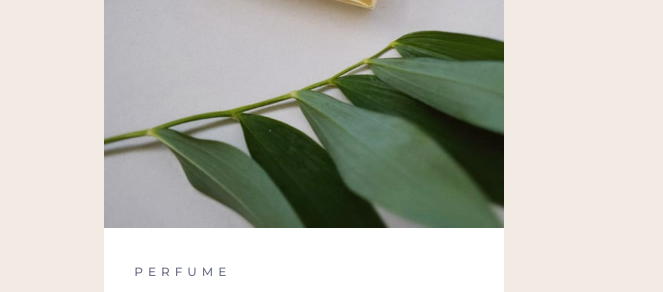
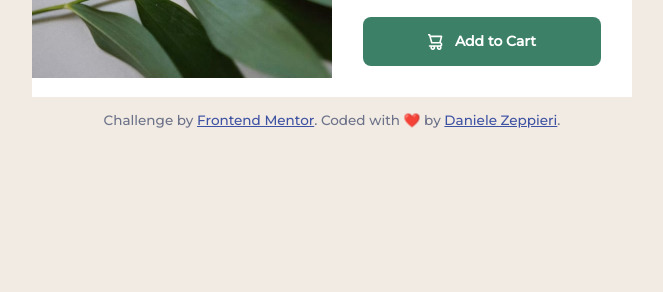
Before and after one commit to dedo-dev/product-preview-card-component, a plain HTML site: page index.html in a window 1280 px wide. Shown: the part 380-672 px from the top of the page, without its empty margins (308-971 px from the left). Drawn offline with Linux system fonts and the light colour scheme.

Commit message:
desktop version started

```diff
--- a/style/index.css
+++ b/style/index.css
@@ -22,14 +22,19 @@
 body {
     background: var(--clr-primary-100);
     color: var(--clr-neutral-700);
-    display: grid;
-    place-content: center;
+    /* display: grid;
+    place-content: center; */
     font-family: var(--ff-primary);
+}
+
+main {
+    container: card / inline-size;
 }
 
 .product-card {
     display: grid;
-    max-width: 25rem;
+    max-width: 37.5rem;
+    margin-inline: auto;
     background: var(--clr-neutral-100);
 }
 
@@ -104,3 +109,9 @@ body {
 .attribution a {
     color: hsl(228, 45%, 44%);
 }
+
+@container card (inline-size > 56.25em) {
+    .product-card {
+        grid-template-columns: 1fr 1fr;
+    }
+}
```
